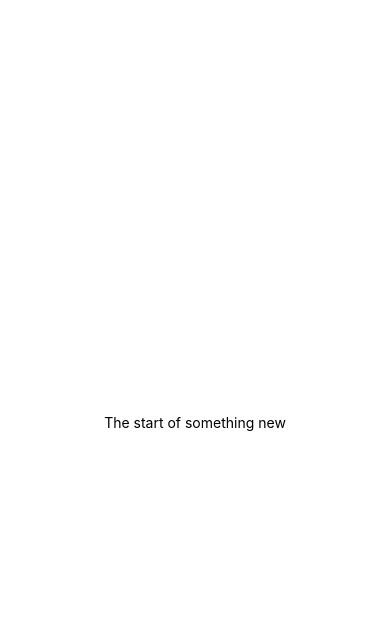
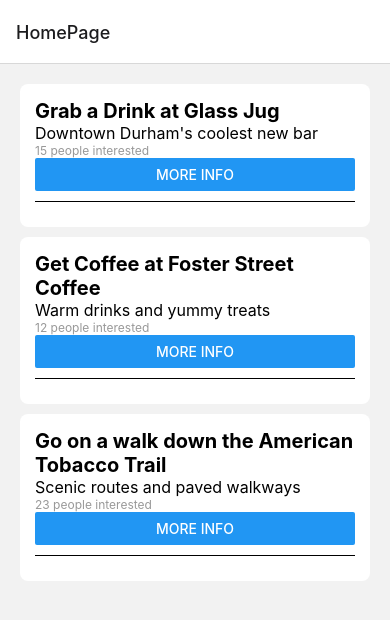
Before and after one commit to kassmir2/Orcharrd, a React Native app in the folder OrcharrdApp/: screen / in a window 390 px wide. Shown: the top 620 px of the page. Built offline with nearby package versions, Linux system fonts and the light colour scheme.

Commit message:
Began looking at the home screen

```diff
--- a/OrcharrdApp/App.js
+++ b/OrcharrdApp/App.js
@@ -1,20 +1,106 @@
 import { StatusBar } from "expo-status-bar";
-import { StyleSheet, Text, View } from "react-native";
+import { StyleSheet, Text, View, Button } from "react-native";
+import { NavigationContainer, useNavigation } from "@react-navigation/native";
+import { createNativeStackNavigator } from "@react-navigation/native-stack";
+//import { SwipePage } from "./SwipeScreen";
 
-export default function App() {
+const SwipePage = ({ navigation, route }) => {
   return (
     <View style={styles.container}>
-      <Text>The start of something new</Text>
-      <StatusBar style="auto" />
+      <Text style={styles.subtitle}> you selected {route.params.place}. </Text>
+      <Text style={styles.title}> This is the swiping page </Text>
     </View>
   );
-}
+};
+const Stack = createNativeStackNavigator();
+const MyStack = () => {
+  return (
+    <NavigationContainer>
+      <Stack.Navigator>
+        <Stack.Screen name="HomePage" component={HomePage} />
+        <Stack.Screen name="SwipePage" component={SwipePage} />
+      </Stack.Navigator>
+    </NavigationContainer>
+  );
+};
+
+const Card = ({ title, subtitle, numInterested, onPress }) => {
+  return (
+    <View style={styles.card}>
+      <Text style={styles.title}>{title}</Text>
+      <Text style={styles.subtitle}>{subtitle}</Text>
+      {numInterested && (
+        <Text style={styles.numInterested}>
+          {numInterested} people interested
+        </Text>
+      )}
+      <Button title="More Info" onPress={onPress} />
+      <View style={styles.horizontalLine}></View>
+    </View>
+  );
+};
+
+const HomePage = () => {
+  const navigation = useNavigation();
+  return (
+    <View style={styles.container}>
+      <Card
+        title="Grab a Drink at Glass Jug"
+        subtitle="Downtown Durham's coolest new bar"
+        numInterested={15}
+        onPress={() =>
+          navigation.navigate("SwipePage", { place: "Durham's Coolest bar" })
+        }
+      />
+      <Card
+        title="Get Coffee at Foster Street Coffee"
+        subtitle="Warm drinks and yummy treats"
+        numInterested={12}
+        onPress={() =>
+          navigation.navigate("SwipePage", { place: "Foster Street Coffee" })
+        }
+      />
+      <Card
+        title="Go on a walk down the American Tobacco Trail"
+        subtitle="Scenic routes and paved walkways"
+        numInterested={23}
+        onPress={() =>
+          navigation.navigate("SwipePage", {
+            place: "American Tobacco Trail",
+          })
+        }
+      />
+    </View>
+  );
+};
 
 const styles = StyleSheet.create({
+  horizontalLine: {
+    borderBottomColor: "black", // Change color as needed
+    borderBottomWidth: 1, // Change thickness as needed
+    marginVertical: 10, // Adjust spacing as needed
+  },
   container: {
     flex: 1,
+    padding: 20,
+  },
+  card: {
     backgroundColor: "#fff",
-    alignItems: "center",
-    justifyContent: "center",
+    borderRadius: 8,
+    padding: 15,
+    marginBottom: 10,
+  },
+  title: {
+    fontSize: 20,
+    fontWeight: "bold",
+  },
+  subtitle: {
+    fontSize: 16,
+  },
+  numInterested: {
+    fontSize: 12,
+    color: "#999",
   },
 });
+
+export default MyStack;
--- /dev/null
+++ b/OrcharrdApp/SwipeScreen.js
@@ -0,0 +1,43 @@
+import { StyleSheet, Text, View } from "react-native";
+import { NavigationContainer } from "@react-navigation/native";
+import { useNavigation } from "@react-navigation/native";
+
+// const SwipePage = ({ navigation, route }) => {
+//   return (
+//     <View style={styles.container}>
+//       <Text style={styles.subtitle}> you selected {route.params.place}. </Text>
+//       <Text style={styles.title}> This is the swiping page </Text>
+//     </View>
+//   );
+// };
+const SwipePage = () => {
+  return (
+    <View style={styles.container}>
+      <Text style={styles.subtitle}> YEAHHH</Text>
+    </View>
+  );
+};
+const styles = StyleSheet.create({
+  container: {
+    flex: 1,
+    padding: 20,
+  },
+  card: {
+    backgroundColor: "#fff",
+    borderRadius: 8,
+    padding: 15,
+    marginBottom: 10,
+  },
+  title: {
+    fontSize: 20,
+    fontWeight: "bold",
+  },
+  subtitle: {
+    fontSize: 16,
+  },
+  numInterested: {
+    fontSize: 12,
+    color: "#999",
+  },
+});
+export default SwipePage;
--- a/OrcharrdApp/package.json
+++ b/OrcharrdApp/package.json
@@ -10,11 +10,15 @@
   },
   "dependencies": {
     "@expo/webpack-config": "^19.0.0",
+    "@react-navigation/native": "^6.1.9",
+    "@react-navigation/native-stack": "^6.9.17",
     "expo": "^49.0.21",
     "expo-status-bar": "~1.6.0",
     "react": "18.2.0",
     "react-dom": "18.2.0",
     "react-native": "0.72.6",
+    "react-native-safe-area-context": "4.6.3",
+    "react-native-screens": "~3.22.0",
     "react-native-web": "~0.19.6"
   },
   "devDependencies": {
```
Also changed, not shown: 1 other file (tests, documents, lock files or other folders).
